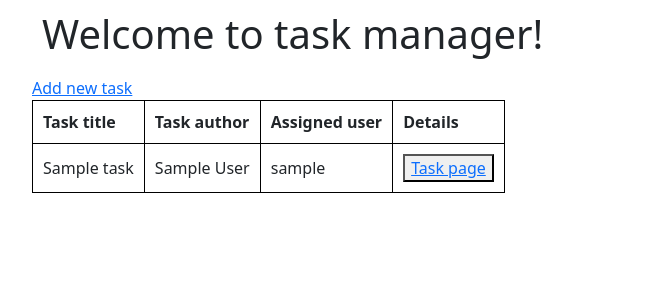
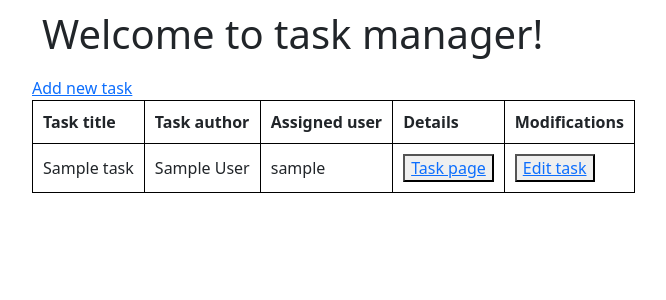
Before and after one commit to matrus98/matrus98-mga_task_repo, a Django app: page / in a window 1280 px wide. Shown: the top 300 px of the page, without its empty margins (50-716 px from the left). Run offline with Django 5.2, Linux system fonts and the light colour scheme; tables that the repository leaves empty hold one stand-in row (values such as "Sample post"); parts of the project's set-up code (start-up, migrations or seed data) failed here and were passed over; some web fonts are replaced.

Commit message:
Detailed and editing views of tasks

```diff
--- a/task_manager/templates/task_edit.html
+++ b/task_manager/templates/task_edit.html
@@ -1,6 +1,7 @@
 {% extends 'index.html' %}
 
 {% block content %}
+    <a href="{% url 'task_list' %}"><span>Go to main page</span></a>
     <h2>New task</h2>
     <form method="post" class="post-form">
         {% csrf_token %}
--- a/task_manager/templates/task_list.html
+++ b/task_manager/templates/task_list.html
@@ -1,20 +1,22 @@
 {% extends 'index.html' %}
 
 {% block content %}
-    <a href="{% url 'create_new_task' %}" class="top-menu"><span class="glyphicon glyphicon-plus">Add new task</span></a>
+    <a href="{% url 'task_create_new' %}" class="top-menu"><span class="glyphicon glyphicon-plus">Add new task</span></a>
     <table class="task_table">
         <tr>
             <th>Task title</th>
             <th>Task author</th>
             <th>Assigned user</th>
             <th>Details</th>
+            <th>Modifications</th>
         </tr>
         {% for task in tasks %}
             <tr>
                 <td>{{ task.name }}</td>
                 <td>{{ task.author }}</td>
                 <td>{{ task.assigned_user }}</td>
-                <td><button><a href="#">Task page</a></button></td>
+                <td><button><a href="{% url 'task_details' pk=task.pk %}">Task page</a></button></td>
+                <td><button><a href="{% url 'task_edit' pk=task.pk %}">Edit task</a></button></td>
             </tr>
         {% endfor %}
     </table>
--- a/task_manager/urls.py
+++ b/task_manager/urls.py
@@ -3,5 +3,7 @@ from . import views
 
 urlpatterns = [
     path('', views.task_list, name='task_list'),
-    path('task/new/', views.create_new_task, name='create_new_task')
+    path('task/new/', views.task_create_new, name='task_create_new'),
+    path('task/<int:pk>', views.task_details, name='task_details'),
+    path('task/<int:pk>/edit', views.task_edit, name='task_edit'),
 ]
--- a/task_manager/views.py
+++ b/task_manager/views.py
@@ -1,4 +1,4 @@
-from django.shortcuts import render, redirect
+from django.shortcuts import render, redirect, get_object_or_404
 from .models import Task
 from .froms import TaskForm
 
@@ -8,7 +8,7 @@ def task_list(request):
     return render(request, 'task_list.html', {'tasks': tasks})
 
 
-def create_new_task(request):
+def task_create_new(request):
     if request.method == 'POST':
         task_creation_form = TaskForm(request.POST)
 
@@ -22,3 +22,24 @@ def create_new_task(request):
         task_creation_form = TaskForm()
 
     return render(request, 'task_edit.html', {'form': task_creation_form})
+
+
+def task_details(request, pk):
+    task = get_object_or_404(Task, pk=pk)
+    return render(request, 'task_details.html', {'task': task})
+
+
+def task_edit(request, pk):
+    task = get_object_or_404(Task, pk=pk)
+    if request.method == "POST":
+        task_edit_form = TaskForm(request.POST, instance=task)
+
+        if task_edit_form.is_valid():
+            post = task_edit_form.save(commit=False)
+            post.author = request.user.username
+            post.save()
+            return redirect('task_details', pk=post.pk)
+    else:
+        task_edit_form = TaskForm(instance=task)
+
+    return render(request, 'task_edit.html', {'form': task_edit_form})
```
Also changed, not shown: task_manager/templates/task_details.html (added, +14 -0 lines).
